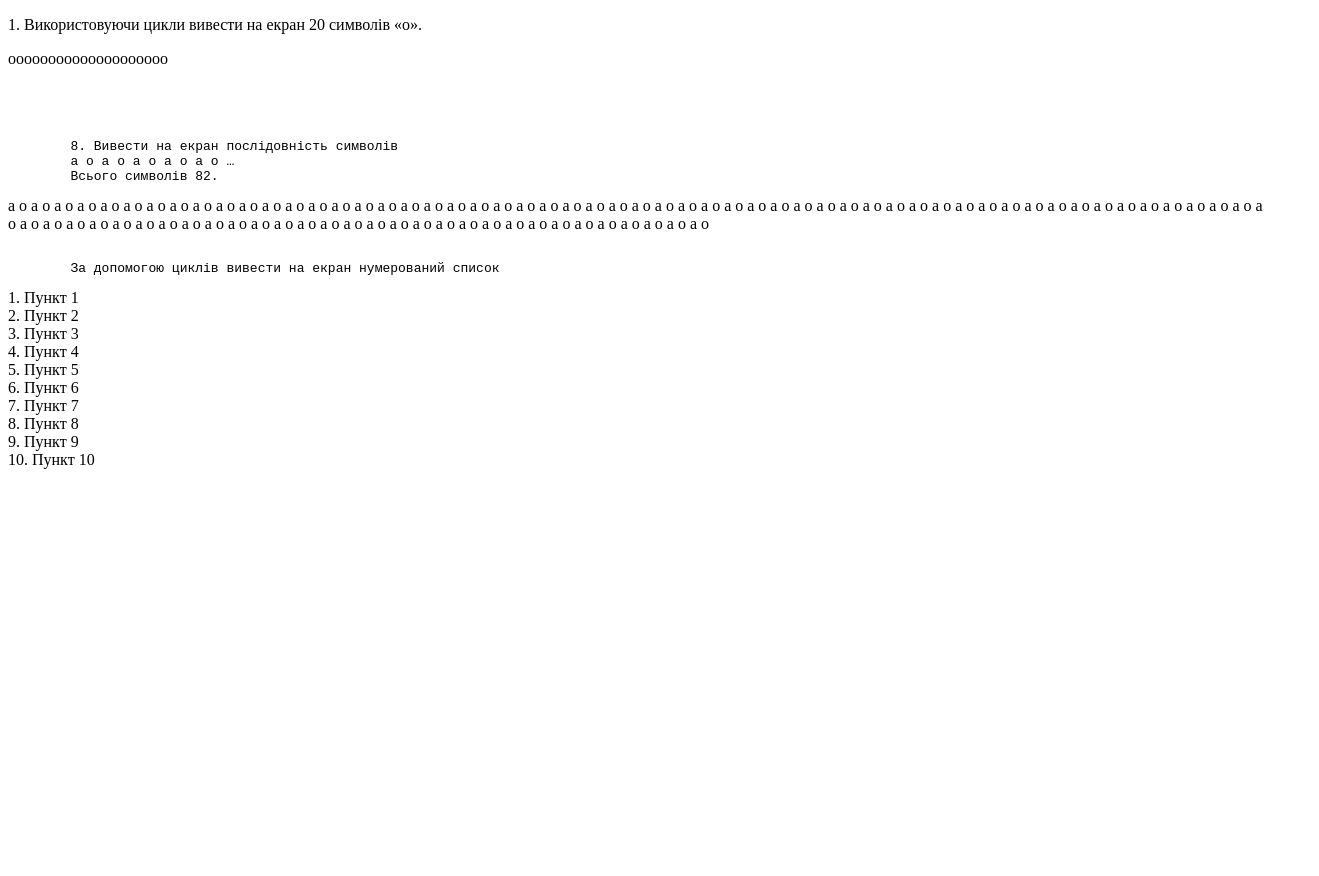
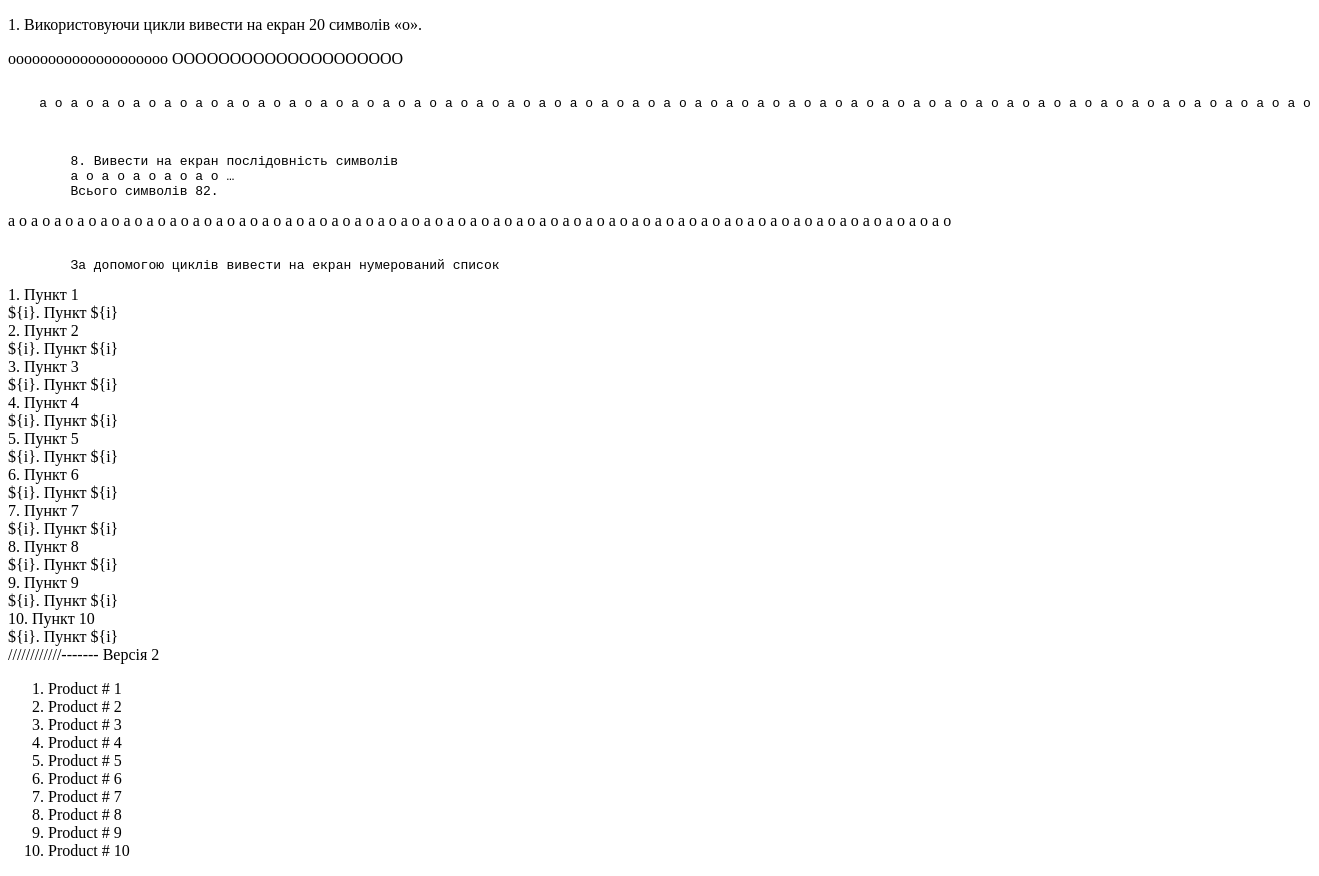
Before and after one commit to UkrAndy/homework-1, a plain HTML site: page ДЗ (цикли)/index.html in a window 1280 px wide. Shown: the whole page, 1319 px wide, since content can reach past the window. Before the commit the page ends 800 px from the top, so only its background shows below. Drawn offline with Linux system fonts and the light colour scheme.

Commit message:
Доробити

```diff
--- a/ДЗ (цикли)/index.html
+++ b/ДЗ (цикли)/index.html
@@ -17,9 +17,17 @@ for (let p = 0; p < 20; p++) {
     document.write("o")
 
 }
+
 </script>
+
+    <script>
+        document.write('O'.repeat(20))
+    </script>
 <pre>
 
+    <script>
+        document.write('a o '.repeat(41))
+    </script>
 
 
 </pre>
@@ -29,8 +37,8 @@ for (let p = 0; p < 20; p++) {
         Всього символів 82.
 </pre>
 <script>
-for (let p = 0; p < 85; p++) {
-    document.write(" a o ")
+for (let p = 0; p < 41; p++) {
+    document.write(" a o")
 
 }
 </script>
@@ -42,8 +50,23 @@ for (let p = 0; p < 85; p++) {
 for (let i=1; i<11;  i++)
 {
 	document.write((i+". Пункт")+" "+(i+" <br> "))
+	document.write('${i}. Пункт ${i} <br>')
 }
+
+
 </script>
+	////////////------- Версія 2
+    <script>
+        document.write('<ol>')
+        for (let i = 1; i < 11; i++) {
+            document.write(`
+            <li>
+                Product # ${i}
+            </li>
+            `)
+        }
+        document.write('</ol>')
+    </script>
 <!-- <pre>
 
 
@@ -53,7 +76,7 @@ for (let i=1; i<11;  i++)
 <script>
 
 for (let i=1; i<11;  i++)
-{
+{               ДОРОБИТИ 2 СПОСОБАМИ
 	document.write(<ul type="disk"><li> Пункт</li></ul>+" "+i+" <br> ")
 }
 </script> ---->
```
